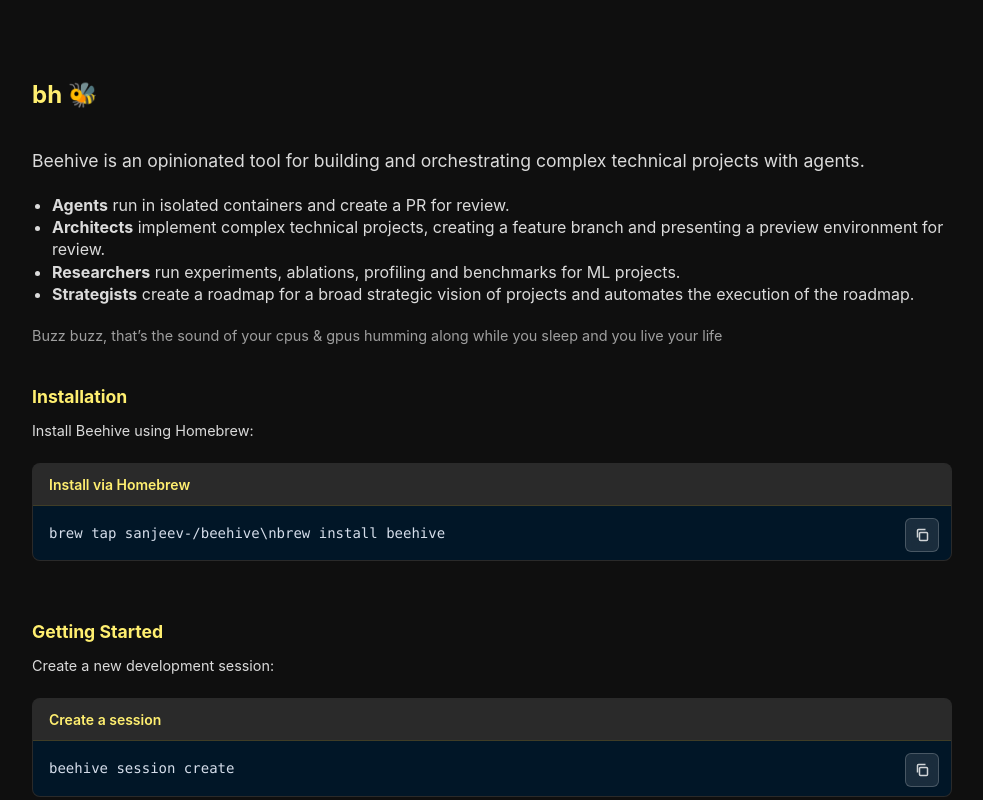
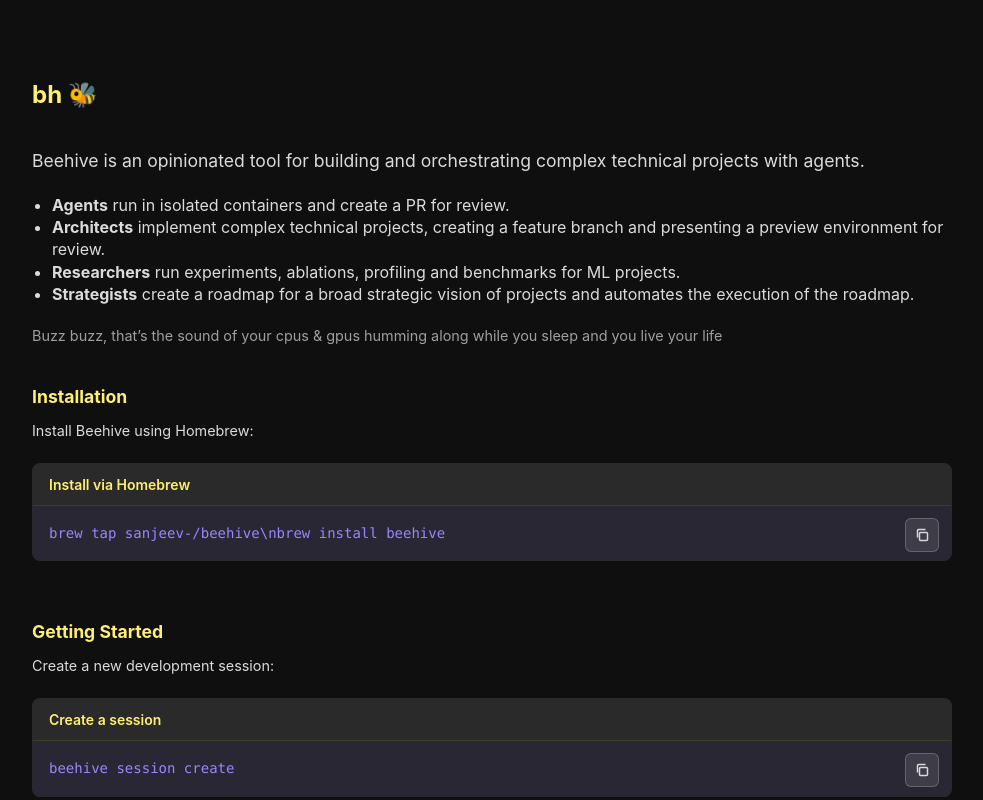
Before and after one commit to sanjeev-/beehive, a React (Vite) app in the folder site/: page / in a window 1280 px wide. Shown: the top 800 px of the page, without its empty margins (148-1131 px from the left). Built offline with nearby package versions, Linux system fonts and the light colour scheme.

Commit message:
update codeblock

```diff
--- a/site/src/CodeBlock.tsx
+++ b/site/src/CodeBlock.tsx
@@ -73,7 +73,7 @@
             </svg>
           )}
         </button>
-        <Highlight theme={themes.nightOwl} code={code} language={language}>
+        <Highlight theme={themes.duotoneDark} code={code} language={language}>
           {({ className, style, tokens, getLineProps, getTokenProps }) => (
             <pre className={className} style={style}>
               {tokens.map((line, i) => (
```
